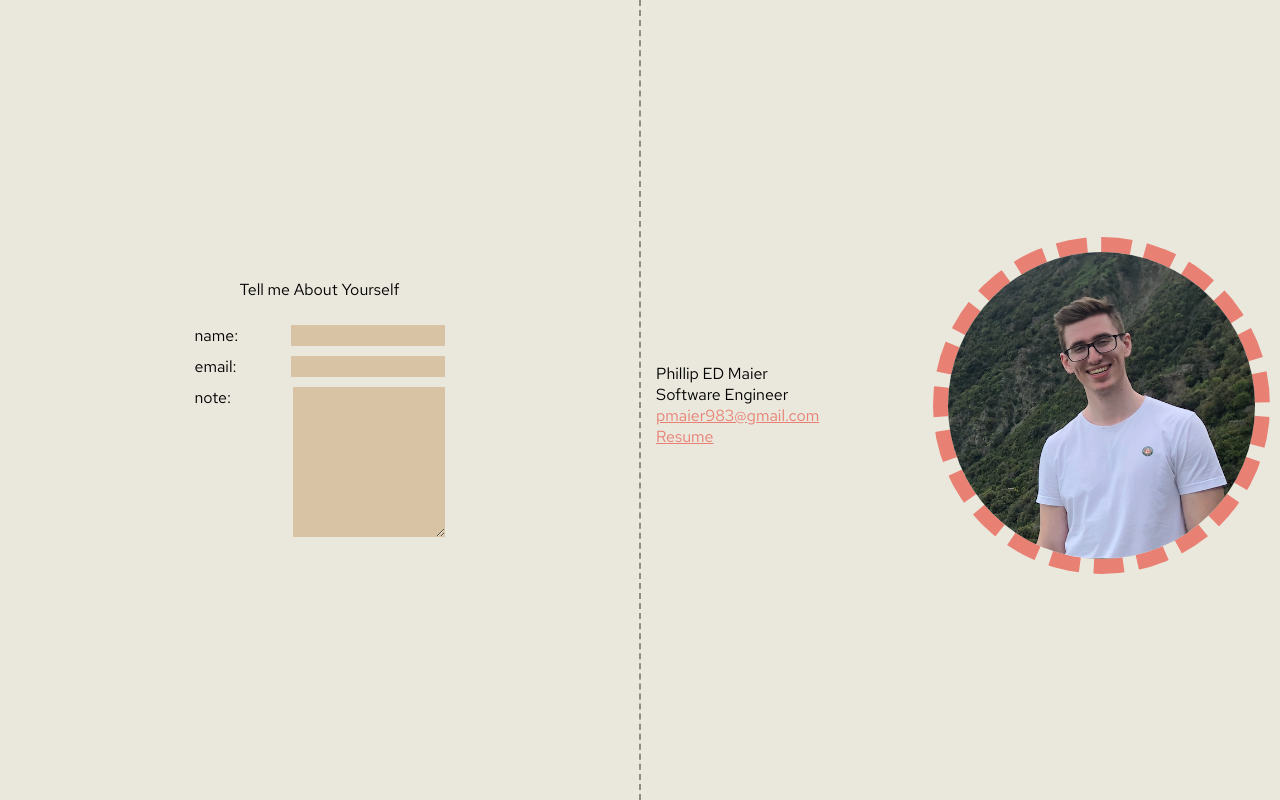
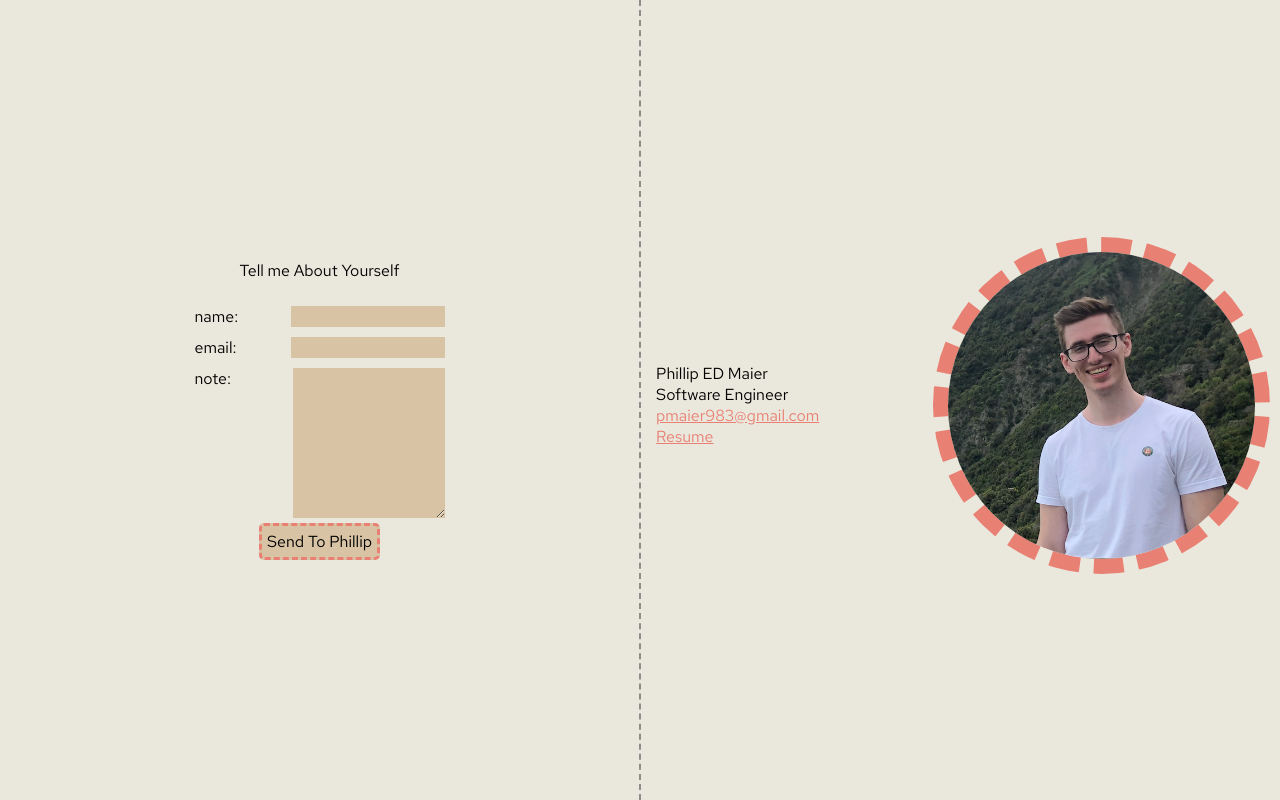
Before and after one commit to pmaier983/FillUpOnPhillip, a React (Create React App) app: page / in a window 1280 px wide. Built offline with nearby package versions, Linux system fonts and the light colour scheme.

Commit message:
Barebones visitor Info Submit button

```diff
--- a/src/components/containers/VisitorInfoContainer.js
+++ b/src/components/containers/VisitorInfoContainer.js
@@ -1,5 +1,7 @@
 import React from "react"
 import styled from "styled-components"
+
+import { theme } from "../utils/theme"
 
 import FormattedInput from "../FormattedInput"
 
@@ -15,6 +17,17 @@ const CenteredContainer = styled.div`
 const Label = styled.div`
   margin: 20px;
   align-self: center;
+`
+
+const Button = styled.div`
+  background-color: ${theme.minorBackgroundColor};
+  border: 3px dashed ${theme.lightAlert};
+  border-radius: 5px;
+  padding: 5px;
+  cursor: pointer;
+  :active {
+    border: 3px solid ${theme.darkAlert};
+  }
 `
 
 const VisitorInfoContainer = () => {
@@ -39,6 +52,9 @@ const VisitorInfoContainer = () => {
         type="textarea"
         boxStyling={{ width: "148px" }}
       />
+      <Button onClick={() => console.log("I was clicked")}>
+        Send To Phillip
+      </Button>
     </CenteredContainer>
   )
 }
```
